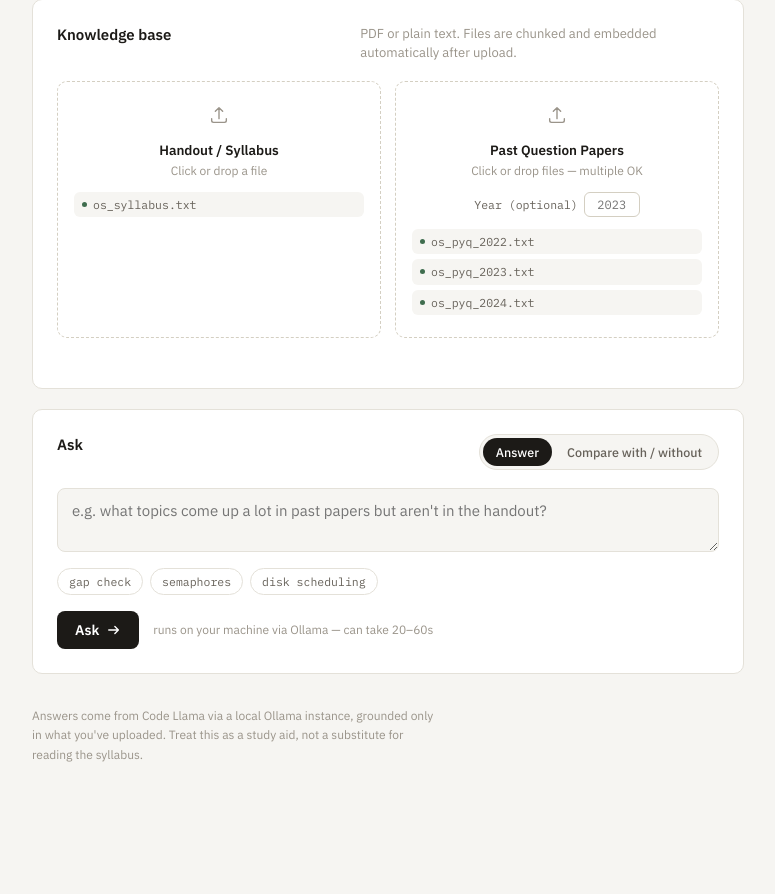
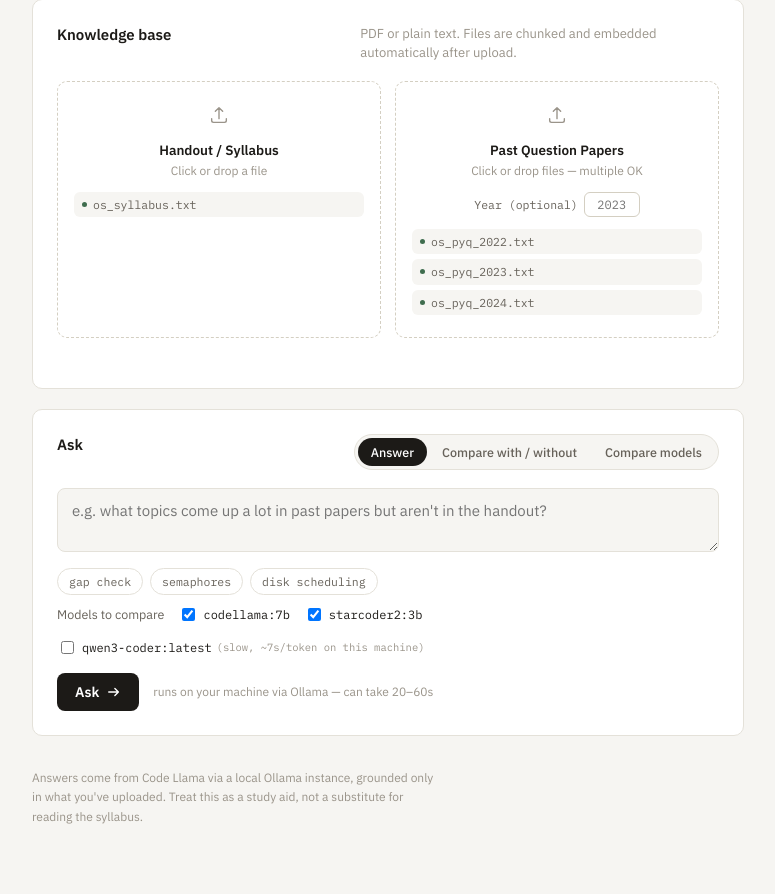
Before and after one commit to AkshitaJ0904/pyq-handout-bot, a Flask app: page / in a window 1280 px wide. Shown: the part 168-1062 px from the top of the page, without its empty margins (252-1027 px from the left). Before the commit the page ends 930 px from the top, so only its background shows below. Run offline with Flask 3, Linux system fonts and the light colour scheme.

Commit message:
Add multi-model comparison UI, fix model-name mismatches, add upload support to Dockerized services
- Add a "Compare models" tab that runs one question through several
  Ollama models side by side (monolith and services/orchestrator).
- Fix codellama model name mismatch (codellama -> codellama:7b) that
  silently broke /ask in both the monolith and docker-compose.
- Let the LLM service accept a per-request model override.
- Add /files and /upload to services/orchestrator.py, with a
  retrieval-service /reindex route and shared data/index volumes so
  uploads work end-to-end in the Dockerized stack.
- Switch the retrieval-service Docker build to CPU-only torch to avoid
  pulling multi-gigabyte CUDA dependencies that are never used.

```diff
--- a/app.py
+++ b/app.py
@@ -23,7 +23,7 @@ app = Flask(__name__)
 app.config["MAX_CONTENT_LENGTH"] = 20 * 1024 * 1024  # 20MB per upload request
 
 OLLAMA_URL = "http://localhost:11434/api/generate"
-MODEL_NAME = "codellama"
+MODEL_NAME = "codellama:7b"
 TOP_K = 4
 
 DATA_DIR = Path(__file__).resolve().parent / "data"
@@ -52,16 +52,16 @@ def get_retriever():
     return _retriever
 
 
-def call_ollama(prompt: str) -> str:
+def call_ollama(prompt: str, model: str = None) -> str:
     response = requests.post(
         OLLAMA_URL,
         json={
-            "model": MODEL_NAME,
+            "model": model or MODEL_NAME,
             "prompt": prompt,
             "stream": False,
             "options": {"num_predict": 150, "num_ctx": 1024},
         },
-        timeout=300,
+        timeout=600,
     )
     response.raise_for_status()
     return response.json().get("response", "")
@@ -137,6 +137,45 @@ def compare():
             for c in chunks
         ],
     })
+
+
+@app.route("/compare_models", methods=["POST"])
+def compare_models():
+    """Runs the same question + same retrieved context through several
+    Ollama models, so different LLMs can be compared side by side on
+    identical input (Week 4, Exercise 1)."""
+    import time
+
+    data = request.get_json(silent=True) or {}
+    question = data.get("question", "").strip()
+    models = data.get("models") or [MODEL_NAME]
+    if not question:
+        return jsonify({"error": "Missing 'question' in request body"}), 400
+    if not models:
+        return jsonify({"error": "Missing 'models' in request body"}), 400
+
+    retriever = get_retriever()
+    sources = []
+    prompt = question
+    if retriever:
+        chunks = retriever.search(question, top_k=TOP_K)
+        sources = [
+            {"source_file": c["source_file"], "doc_type": c["doc_type"], "score": round(c["score"], 3)}
+            for c in chunks
+        ]
+        context = build_context(chunks)
+        prompt = RAG_SYSTEM_PREFIX.format(context=context, question=question)
+
+    results = []
+    for model in models:
+        t0 = time.time()
+        try:
+            answer = call_ollama(prompt, model=model)
+            results.append({"model": model, "answer": answer, "latency_s": round(time.time() - t0, 1)})
+        except requests.exceptions.RequestException as e:
+            results.append({"model": model, "error": str(e), "latency_s": round(time.time() - t0, 1)})
+
+    return jsonify({"question": question, "sources": sources, "results": results})
 
 
 @app.route("/health", methods=["GET"])
--- a/services/llm_service.py
+++ b/services/llm_service.py
@@ -21,6 +21,7 @@ def generate():
     data = request.get_json(silent=True) or {}
     prompt = data.get("prompt", "").strip()
     num_predict = int(data.get("num_predict", 150))
+    model = data.get("model") or MODEL_NAME
 
     if not prompt:
         return jsonify({"error": "Missing 'prompt'"}), 400
@@ -29,7 +30,7 @@ def generate():
         response = requests.post(
             OLLAMA_URL,
             json={
-                "model": MODEL_NAME,
+                "model": model,
                 "prompt": prompt,
                 "stream": False,
                 "options": {"num_predict": num_predict, "num_ctx": 1024},
--- a/services/requirements-retrieval.txt
+++ b/services/requirements-retrieval.txt
@@ -2,3 +2,4 @@ flask==3.0.3
 numpy==1.26.4
 requests==2.32.3
 sentence-transformers==5.2.2
+pypdf==6.7.5
--- a/static/app.js
+++ b/static/app.js
@@ -126,6 +126,7 @@
   const submitBtn = document.getElementById("submit-btn");
   const submitLabel = document.getElementById("submit-label");
   const tabs = document.querySelectorAll(".seg-btn");
+  const modelRow = document.getElementById("model-row");
 
   let mode = "ask";
 
@@ -138,7 +139,8 @@
       tab.classList.add("is-active");
       tab.setAttribute("aria-selected", "true");
       mode = tab.dataset.mode;
-      submitLabel.textContent = mode === "compare" ? "Compare" : "Ask";
+      submitLabel.textContent = mode === "compare" ? "Compare" : mode === "models" ? "Compare models" : "Ask";
+      modelRow.hidden = mode !== "models";
     });
   });
 
@@ -239,14 +241,52 @@
     );
   }
 
+  function renderModelsResult(data) {
+    clearLoading();
+    const cols = data.results
+      .map((r) => {
+        const body = r.error
+          ? `<div class="answer"><p class="error-tag">Error &mdash; ${escapeHtml(r.error)}</p></div>`
+          : `<div class="answer"><p>${escapeHtml(r.answer).trim()}</p></div>`;
+        return `<div class="compare-col">
+          <div class="col-label"><span class="dot on"></span> ${escapeHtml(r.model)} &middot; ${r.latency_s}s</div>
+          ${body}
+        </div>`;
+      })
+      .join("");
+    results.insertAdjacentHTML(
+      "afterbegin",
+      `<div class="result-card">
+        <div class="result-question">${escapeHtml(data.question)}</div>
+        <div class="compare-grid models-grid">${cols}</div>
+        ${tagRowHtml(data.sources)}
+        ${coverageHtml(data.sources)}
+      </div>`
+    );
+  }
+
   async function submitQuestion(question) {
     renderLoading(question);
     submitBtn.disabled = true;
     const prevLabel = submitLabel.textContent;
-    submitLabel.textContent = mode === "compare" ? "Comparing…" : "Asking…";
+    submitLabel.textContent = mode === "compare" ? "Comparing…" : mode === "models" ? "Comparing models…" : "Asking…";
 
-    const endpoint = mode === "compare" ? "/compare" : "/ask";
-    const body = mode === "compare" ? { question } : { question, rag: true };
+    const endpoint = mode === "compare" ? "/compare" : mode === "models" ? "/compare_models" : "/ask";
+    let body;
+    if (mode === "compare") {
+      body = { question };
+    } else if (mode === "models") {
+      const models = Array.from(document.querySelectorAll("#model-row input:checked")).map((el) => el.value);
+      if (!models.length) {
+        renderError(question, "Select at least one model to compare.");
+        submitBtn.disabled = false;
+        submitLabel.textContent = prevLabel;
+        return;
+      }
+      body = { question, models };
+    } else {
+      body = { question, rag: true };
+    }
 
     try {
       const data = await fetchJson(endpoint, {
@@ -255,6 +295,7 @@
         body: JSON.stringify(body),
       });
       if (mode === "compare") renderCompareResult(data);
+      else if (mode === "models") renderModelsResult(data);
       else renderAskResult(data);
     } catch (err) {
       renderError(question, err.message || "Could not reach the server.");
--- a/static/style.css
+++ b/static/style.css
@@ -418,6 +418,38 @@ textarea:focus {
   .compare-grid { grid-template-columns: 1fr; }
 }
 
+.models-grid {
+  grid-template-columns: repeat(auto-fit, minmax(220px, 1fr));
+}
+
+.model-row {
+  display: flex;
+  flex-wrap: wrap;
+  align-items: center;
+  gap: 14px;
+  margin-top: 10px;
+  font-family: var(--mono);
+  font-size: 12px;
+}
+
+.model-row-label {
+  font-family: var(--sans);
+  font-size: 12.5px;
+  color: var(--ink-soft);
+}
+
+.model-check {
+  display: inline-flex;
+  align-items: center;
+  gap: 5px;
+  cursor: pointer;
+}
+
+.model-check .slow-note {
+  color: var(--ink-faint);
+  font-size: 10.5px;
+}
+
 .compare-col {
   border: 1px solid var(--border);
   border-radius: 8px;
--- a/templates/index.html
+++ b/templates/index.html
@@ -60,6 +60,7 @@
         <div class="segmented" role="tablist">
           <button type="button" class="seg-btn is-active" data-mode="ask" role="tab" aria-selected="true">Answer</button>
           <button type="button" class="seg-btn" data-mode="compare" role="tab" aria-selected="false">Compare with / without</button>
+          <button type="button" class="seg-btn" data-mode="models" role="tab" aria-selected="false">Compare models</button>
         </div>
       </div>
 
@@ -69,6 +70,12 @@
           <button type="button" class="quick" data-q="Which topics come up often in past papers but are barely in the syllabus?">gap check</button>
           <button type="button" class="quick" data-q="What does the syllabus say about semaphores?">semaphores</button>
           <button type="button" class="quick" data-q="How are disk scheduling algorithms treated in the handout vs the exams?">disk scheduling</button>
+        </div>
+        <div class="model-row" id="model-row" hidden>
+          <span class="model-row-label">Models to compare</span>
+          <label class="model-check"><input type="checkbox" value="codellama:7b" checked> codellama:7b</label>
+          <label class="model-check"><input type="checkbox" value="starcoder2:3b" checked> starcoder2:3b</label>
+          <label class="model-check"><input type="checkbox" value="qwen3-coder:latest"> qwen3-coder:latest <span class="slow-note">(slow, ~7s/token on this machine)</span></label>
         </div>
         <div class="form-footer">
           <button type="submit" class="primary-btn" id="submit-btn">
```
Also changed, not shown: docker/docker-compose.yml (+6 -1 lines), services/orchestrator.py (+96 -3 lines), services/retrieval_service.py (+21 -0 lines), 1 other file.
